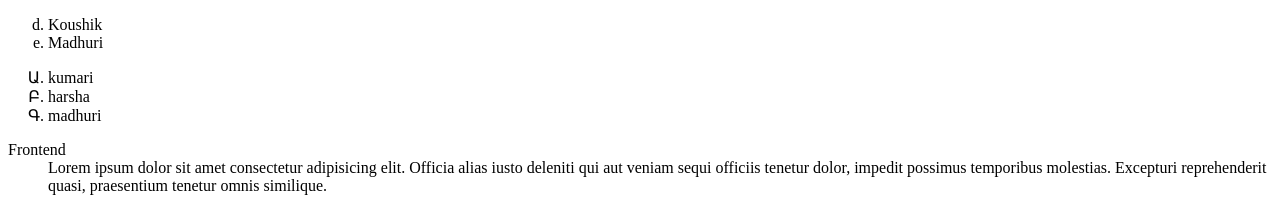
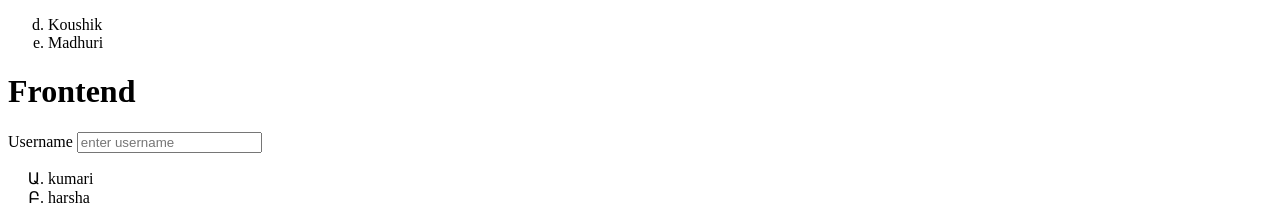
Before and after one commit to Koushik1316/resume, a plain HTML site: page index.html in a window 1280 px wide. Shown: the top 204 px of the page. Drawn offline with Linux system fonts and the light colour scheme.

Commit message:
second update

```diff
--- a/index.html
+++ b/index.html
@@ -11,6 +11,12 @@
         <li>Koushik</li>
         <li>Madhuri</li>
     </ol>
+    <h1>Frontend</h1>
+    <form>
+        <label>Username</label>
+        <input type="text" placeholder="enter username"/>
+
+    </form>
     <!--Unoredr list-->
     <ul style="list-style-type: armenian;">
         <li>kumari</li>
```
